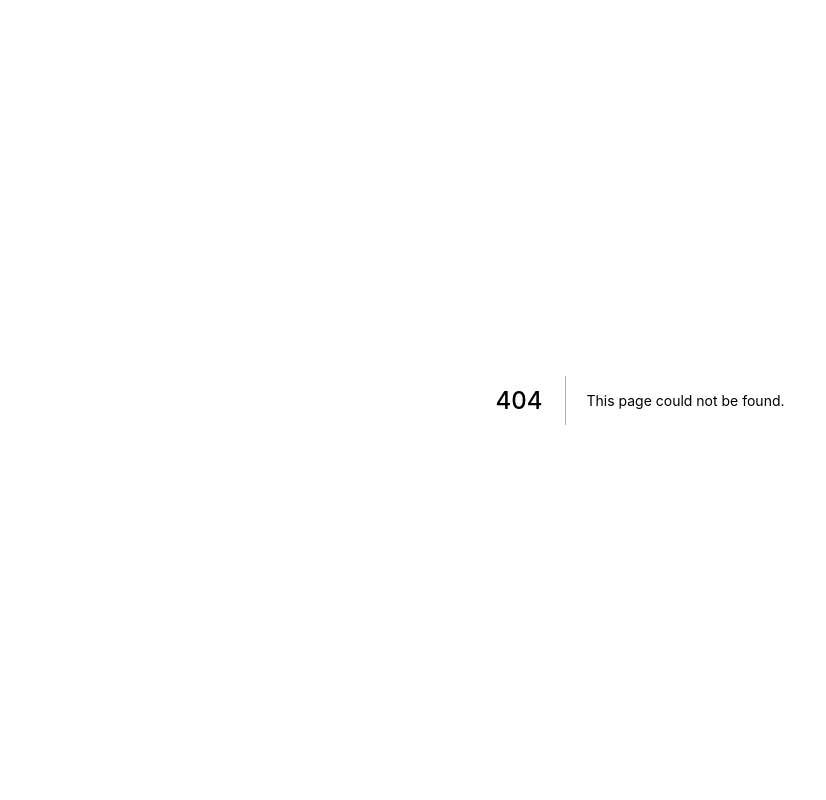
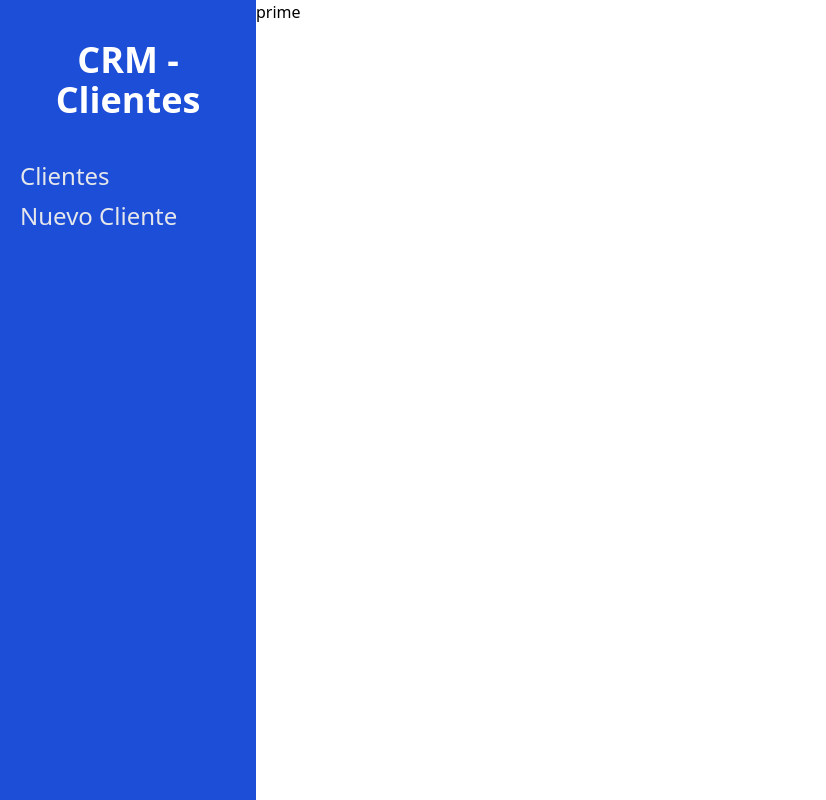
Before and after one commit to Carlozc90/PruebaVisualK, a Next.js app: page /prime in a window 1280 px wide. Before the commit this address had no page. Shown: the whole page, without its empty margins (0-826 px from the left). Built offline with nearby package versions, Linux system fonts and the light colour scheme.

Commit message:
agregando componentes prime

```diff
--- a/components/Login.js
+++ b/components/Login.js
@@ -1,14 +1,29 @@
 import useAuth from "../hooks/useAuth";
+import { useRouter } from "next/router";
 
 const Login = () => {
-  const { email, setEmail, password, setPassword } = useAuth();
+  const { email, setEmail, password, setPassword, setUser } = useAuth();
+  const router = useRouter();
 
-  const handleInicio = (e) => {
+  const handleAuth = (e) => {
     e.preventDefault();
-    console.log(e.target.value);
+
+    if ([email, password].includes("")) {
+      console.log("Todos los Campos son obligatorias");
+      return;
+    }
+
+    // autentificar el usuario
+    setUser({
+      id: "Carlos",
+      keys: "1234abc",
+    });
+
+    router.push("/prime");
   };
+
   return (
-    <>
+    <main className=" bg-slate-300 h-screen mx-auto grid grid-cols-2 gap-12 px-[80px] pb-32 items-center">
       <div className=" ">
         <h1 className="text-orange-400 font-black text-6xl text-center">
           Inicia Sesion y Administra tus{" "}
@@ -16,7 +31,7 @@ const Login = () => {
         </h1>
       </div>
       <div className="mt-20 shadow-lg px-5 py-10 bg-slate-50 rounded-xl">
-        <form onSubmit={handleInicio}>
+        <form onSubmit={handleAuth}>
           <div>
             <label className="uppercase text-gray-500 block text-xl font-bold">
               Email
@@ -51,7 +66,7 @@ const Login = () => {
           </button>
         </form>
       </div>
-    </>
+    </main>
   );
 };
 
--- a/context/AuthProvider.jsx
+++ b/context/AuthProvider.jsx
@@ -5,9 +5,12 @@ const AuthContext = createContext();
 const AuthProvider = ({ children }) => {
   const [email, setEmail] = useState("");
   const [password, setPassword] = useState("");
+  const [user, setUser] = useState({ id: "", key: "" });
 
   return (
-    <AuthContext.Provider value={{ email, setEmail, password, setPassword }}>
+    <AuthContext.Provider
+      value={{ email, setEmail, password, setPassword, user, setUser }}
+    >
       {children}
     </AuthContext.Provider>
   );
--- /dev/null
+++ b/layout/Layout.js
@@ -0,0 +1,73 @@
+import { useRouter } from "next/router";
+import { useEffect } from "react";
+import useAuth from "../hooks/useAuth";
+import Head from "next/head";
+import Link from "next/link";
+
+const Layout = ({ children }) => {
+  const { user } = useAuth();
+  const router = useRouter();
+
+  useEffect(() => {
+    if (Object.values(user).includes("")) {
+      //   router.push("/");
+      console.log("esta vacio paso");
+      return;
+    }
+    console.log("contiene algo");
+  }, [router, user]);
+
+  return (
+    <>
+      <Head>
+        <title>Create Next App</title>
+        <meta name="description" content="Test Prueba" />
+        <link rel="icon" href="/favicon.ico" />
+      </Head>
+
+      {/* {children} */}
+
+      {router.pathname === "/prime" ? (
+        <div className="flex">
+          <aside className=" w-1/5 bg-blue-700 px-5 py-10">
+            <h2 className="text-4xl font-black text-center text-white">
+              CRM - Clientes
+            </h2>
+            <nav className="mt-10">
+              <Link href={"/"}>
+                <a className="text-gray-200 hover:text-white block mt-2 text-2xl font-medium ">
+                  Clientes
+                </a>
+              </Link>
+              <Link href={"/"}>
+                <a className="text-gray-200 hover:text-white block mt-2 text-2xl font-medium ">
+                  Nuevo Cliente
+                </a>
+              </Link>
+            </nav>
+          </aside>
+
+          <main className="w-4/5 h-screen overflow-y-scroll">{children}</main>
+        </div>
+      ) : (
+        <div>{children}</div>
+      )}
+    </>
+  );
+};
+
+export default Layout;
+
+{
+  /* <Head>
+        <title>Create Next App</title>
+        <meta name="description" content="Test Prueba" />
+        <link rel="icon" href="/favicon.ico" />
+      </Head> */
+}
+{
+  /* <div className="flex min-h-screen">
+        <aside className="bg-blue-400 w-1/4 px-5 py-10">1</aside>
+        <div className="w-3/4 p-10 h-screen overflow-scroll">2</div>
+      </div> */
+}
--- a/pages/index.js
+++ b/pages/index.js
@@ -1,18 +1,12 @@
-import Head from "next/head";
 import Login from "../components/Login";
+import Layout from "../layout/Layout";
 
 export default function Home() {
   return (
     <div>
-      <Head>
-        <title>Create Next App</title>
-        <meta name="description" content="Test Prueba" />
-        <link rel="icon" href="/favicon.ico" />
-      </Head>
-
-      <main className=" bg-slate-300 h-screen mx-auto grid grid-cols-2 gap-12 px-[80px] pb-32 items-center">
+      <Layout>
         <Login />
-      </main>
+      </Layout>
     </div>
   );
 }
--- /dev/null
+++ b/pages/prime.js
@@ -0,0 +1,9 @@
+import Layout from "../layout/Layout";
+
+export default function Prime() {
+  return (
+    <Layout>
+      <p>prime</p>
+    </Layout>
+  );
+}
--- a/tailwind.config.js
+++ b/tailwind.config.js
@@ -4,6 +4,7 @@ module.exports = {
     "./src/**/*.{js,jsx,ts,tsx}",
     "./pages/**/*.{js,jsx,ts,tsx}",
     "./components/**/*.{js,jsx,ts,tsx}",
+    "./layout/**/*.{js,jsx,ts,tsx}",
   ],
   theme: {
     extend: {},
```
Also changed, not shown: 1 other file (tests, documents, lock files or other folders).
